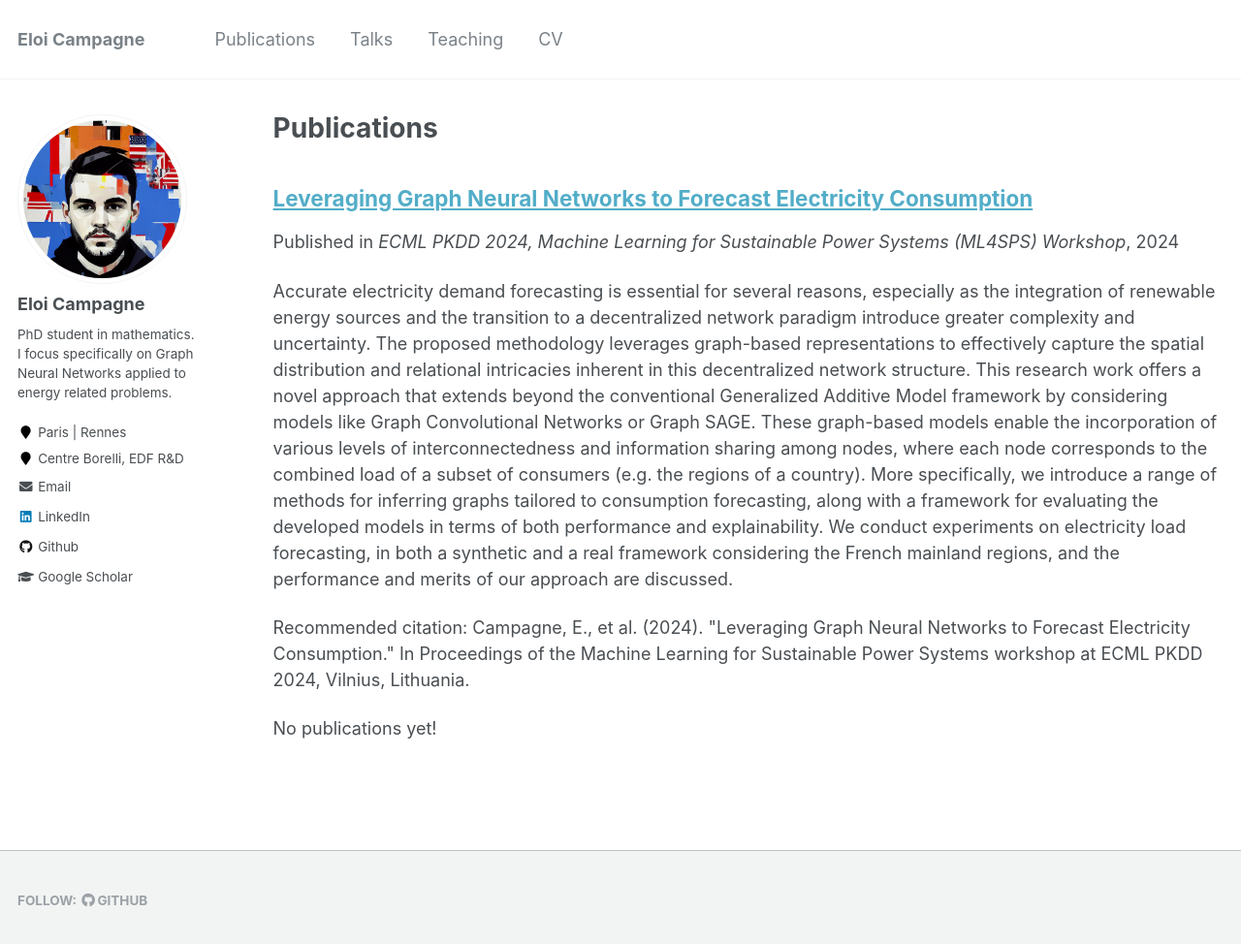
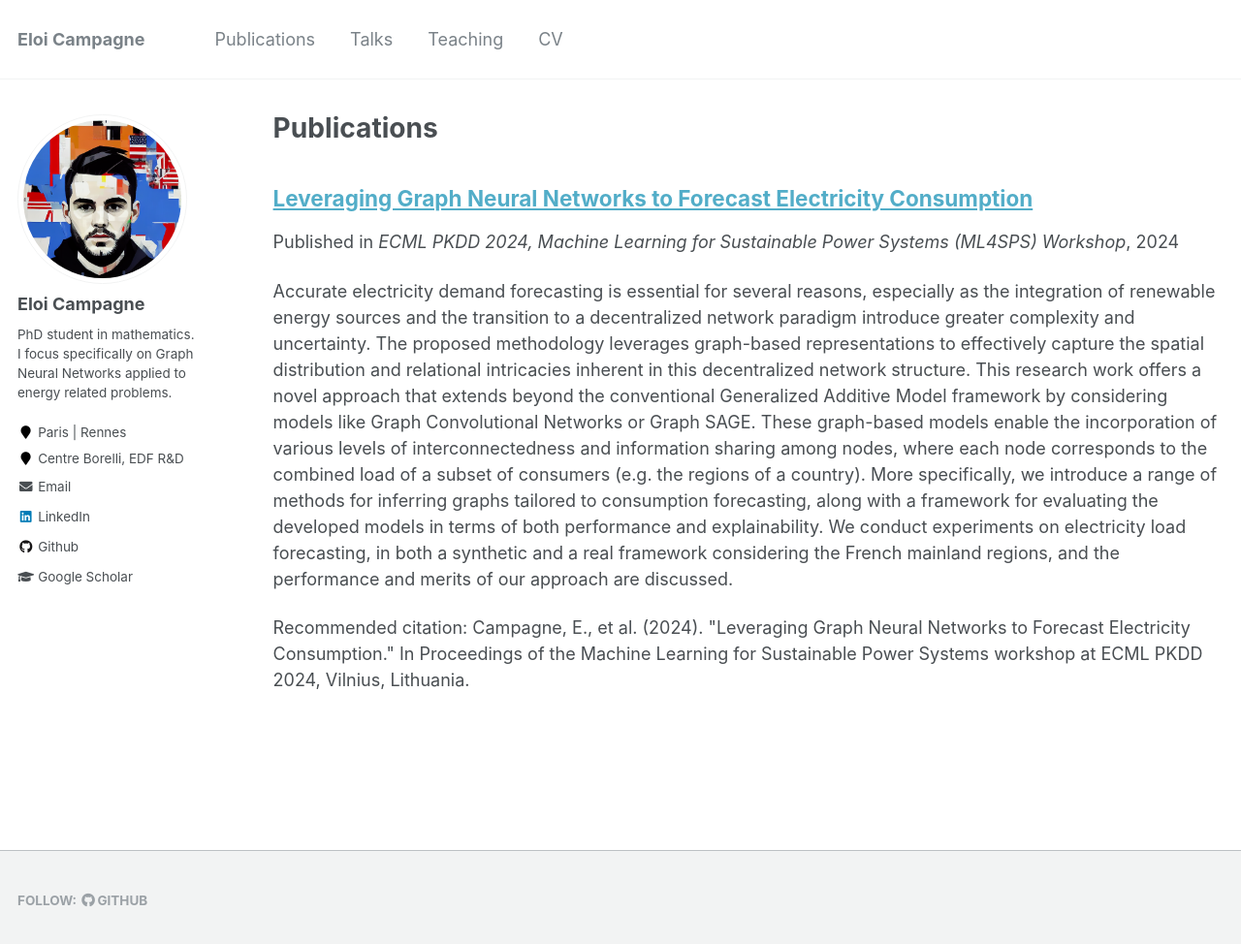
Before and after one commit to eloicampagne/eloicampagne.github.io, a Jekyll site: the page built from _pages/publications.md, in a window 1280 px wide and 987 px high. Shown: the top 974 px of the window at 97% size. Built offline with Jekyll 4.4.1, drawn with Linux system fonts in a browser that asks for light colours.

Commit message:
feat: removed no publications

```diff
--- a/_pages/publications.md
+++ b/_pages/publications.md
@@ -14,5 +14,3 @@ author_profile: true
 {% for post in site.publications reversed %}
   {% include archive-single.html %}
 {% endfor %}
-
-No publications yet!
```
